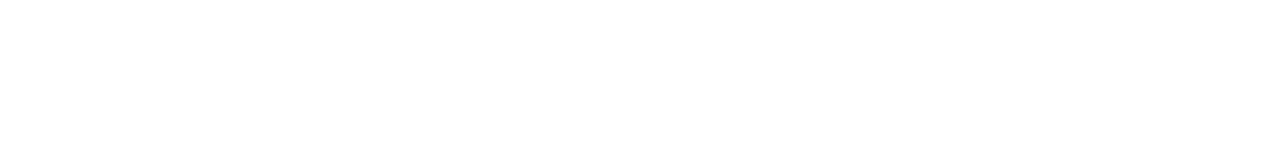
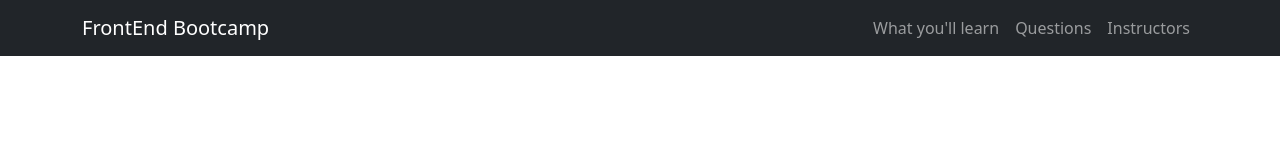
Before and after one commit to huyviet1995/html_css-tutorial_1, a plain HTML site: page index.html in a window 1280 px wide. Drawn offline with nearby package versions, Linux system fonts and the light colour scheme.

Commit message:
Adding navigation bar

```diff
--- a/index.html
+++ b/index.html
@@ -1,12 +1,45 @@
 <!DOCTYPE html>
 <html lang="en">
-  <head>
-    <meta charset="UTF-8" />
-    <meta http-equiv="X-UA-Compatible" content="IE=edge" />
-    <meta name="viewport" content="width=device-width, initial-scale=1.0" />
-    <title>Document</title>
-  </head>
-  <body>
-    <div class="container"></div>
-  </body>
+
+<head>
+  <meta charset="UTF-8">
+  <meta http-equiv="X-UA-Compatible" content="IE=edge">
+  <meta name="viewport" content="width=device-width, initial-scale=1.0">
+  <link href="https://cdn.jsdelivr.net/npm/bootstrap@5.1.3/dist/css/bootstrap.min.css" rel="stylesheet"
+    integrity="sha384-1BmE4kWBq78iYhFldvKuhfTAU6auU8tT94WrHftjDbrCEXSU1oBoqyl2QvZ6jIW3" crossorigin="anonymous">
+  <link rel="stylesheet" href="style.css">
+  <title>Frontend Bootcamp</title>
+</head>
+
+<body>
+  <div class="nav navbar navbar-expand-lg bg-dark navbar-dark">
+    <div class="container">
+      <a href="#" class="navbar-brand">FrontEnd Bootcamp</a>
+
+      <button class="navbar-toggler" type="button" data-bs-toggle="collapse" data-bs-target="#navbar">
+        <span class="navbar-toggler-icon">
+
+        </span>
+      </button>
+
+      <div class="collapse navbar-collapse" id="navmenu">
+        <ul class="navbar-nav ms-auto">
+          <li class="nav-item">
+            <a href="#learn" class="nav-link">What you'll learn</a>
+          </li>
+          <li class="nav-item">
+            <a href="#questions" class="nav-link">Questions</a>
+          </li>
+          <li class="nav-item">
+            <a href="#instructors" class="nav-link">Instructors</a>
+          </li>
+        </ul>
+      </div>
+    </div>
+  </div>
+  <script src="https://cdn.jsdelivr.net/npm/bootstrap@5.1.3/dist/js/bootstrap.bundle.min.js"
+    integrity="sha384-ka7Sk0Gln4gmtz2MlQnikT1wXgYsOg+OMhuP+IlRH9sENBO0LRn5q+8nbTov4+1p"
+    crossorigin="anonymous"></script>
+</body>
+
 </html>
```
